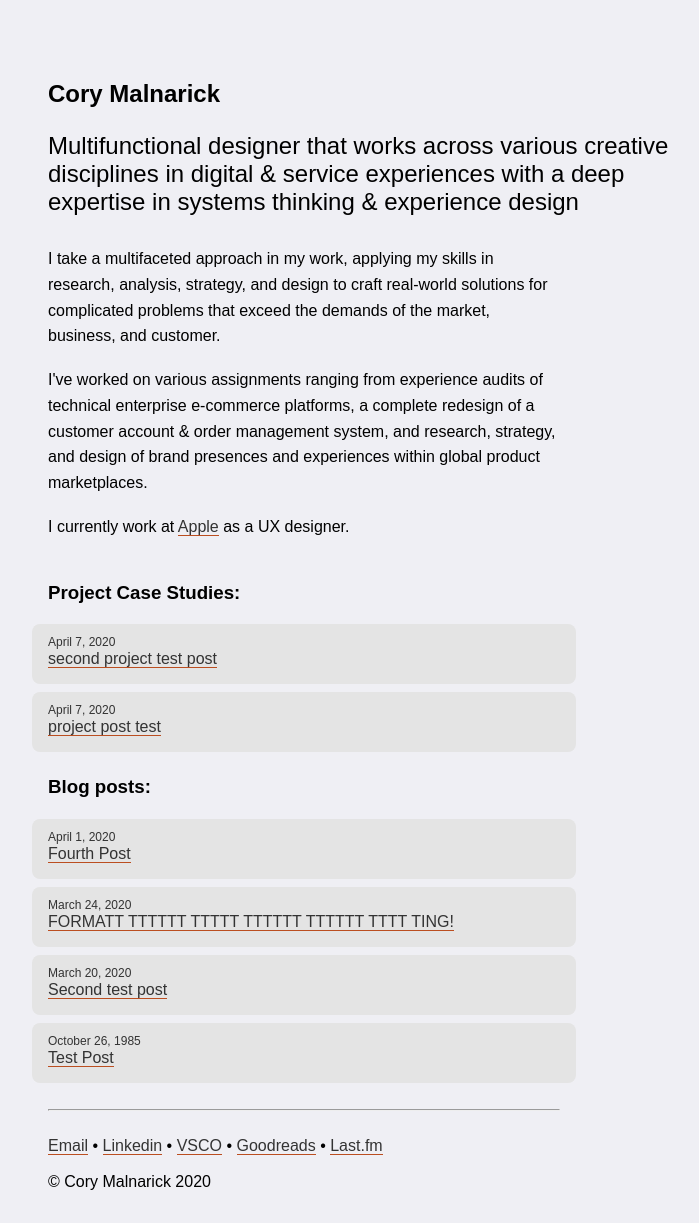
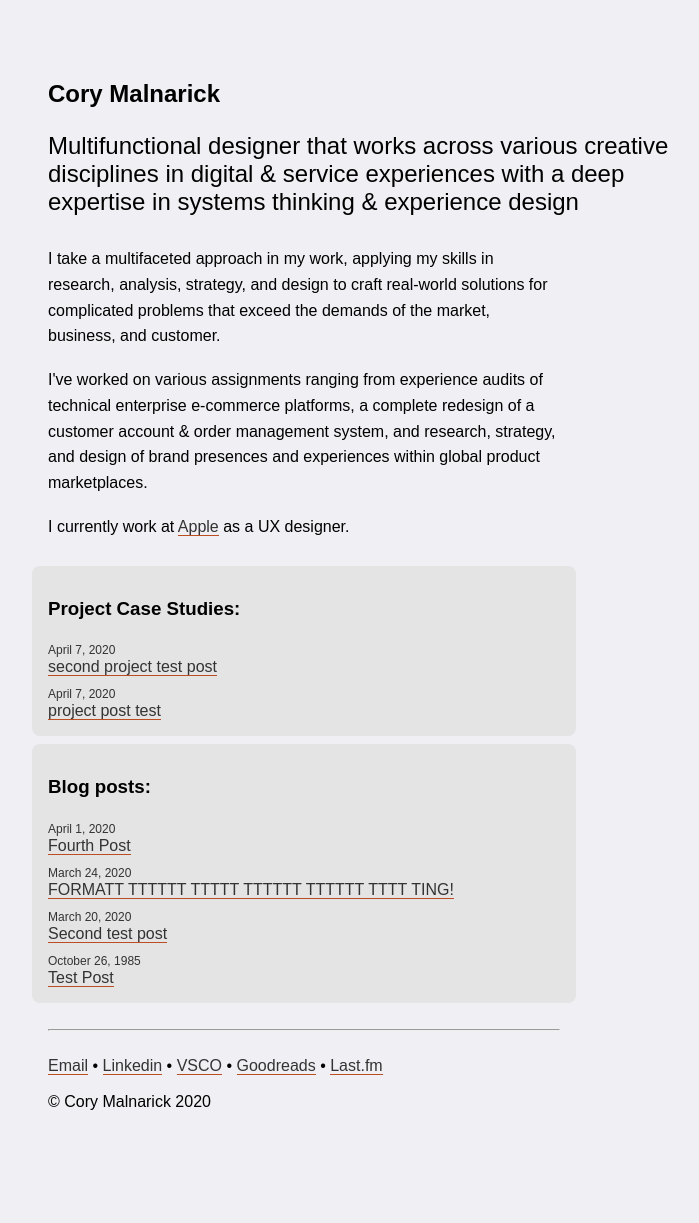
Before and after one commit to foundmonster/foundmonster.github.io, a Jekyll site: the page built from index.html, in a window 1280 px wide. Shown: the whole page, without its empty margins (80-779 px from the left). Built offline with Jekyll 4.4.1, drawn with Linux system fonts in a browser that asks for light colours; some web fonts are replaced; after the commit the page ends 1143 px from its top, so only the background shows below that.

Commit message:
trying to move card to ul's

```diff
--- a/_sass/main.scss
+++ b/_sass/main.scss
@@ -102,13 +102,9 @@ p {
 
 ul {
 	list-style: none;
-    padding: 0;
     padding-inline-start: 0px;
     margin-block-start: 0px;
     margin-block-end: 0px;
-}
-
-li {
     padding: 16px;
     padding-top: 8px;
     border-radius: 8px;
@@ -116,6 +112,10 @@ li {
     background-color: rgb(228, 228, 228);
     width: 32rem;
     margin-left: -16px;
+}
+
+li {
+    padding-top: 8px;
 }
 
 a:link {
--- a/index.html
+++ b/index.html
@@ -9,7 +9,7 @@ title: Cory Malnarick
 <p>I currently work at <a href="https://apple.com">Apple</a> as a UX designer.</p><br>
 <ul><h3 style="font-weight: 700;">Project Case Studies:</h3>
 {% for post in site.categories.project %}
-<li class="licard">
+<li>
 <span class="postdate">{{ post.date | date: "%B %e, %Y"}}</span><br>
 <a href="{{ post.url }}">{{ post.title }}</a><br>
 </li>
```
